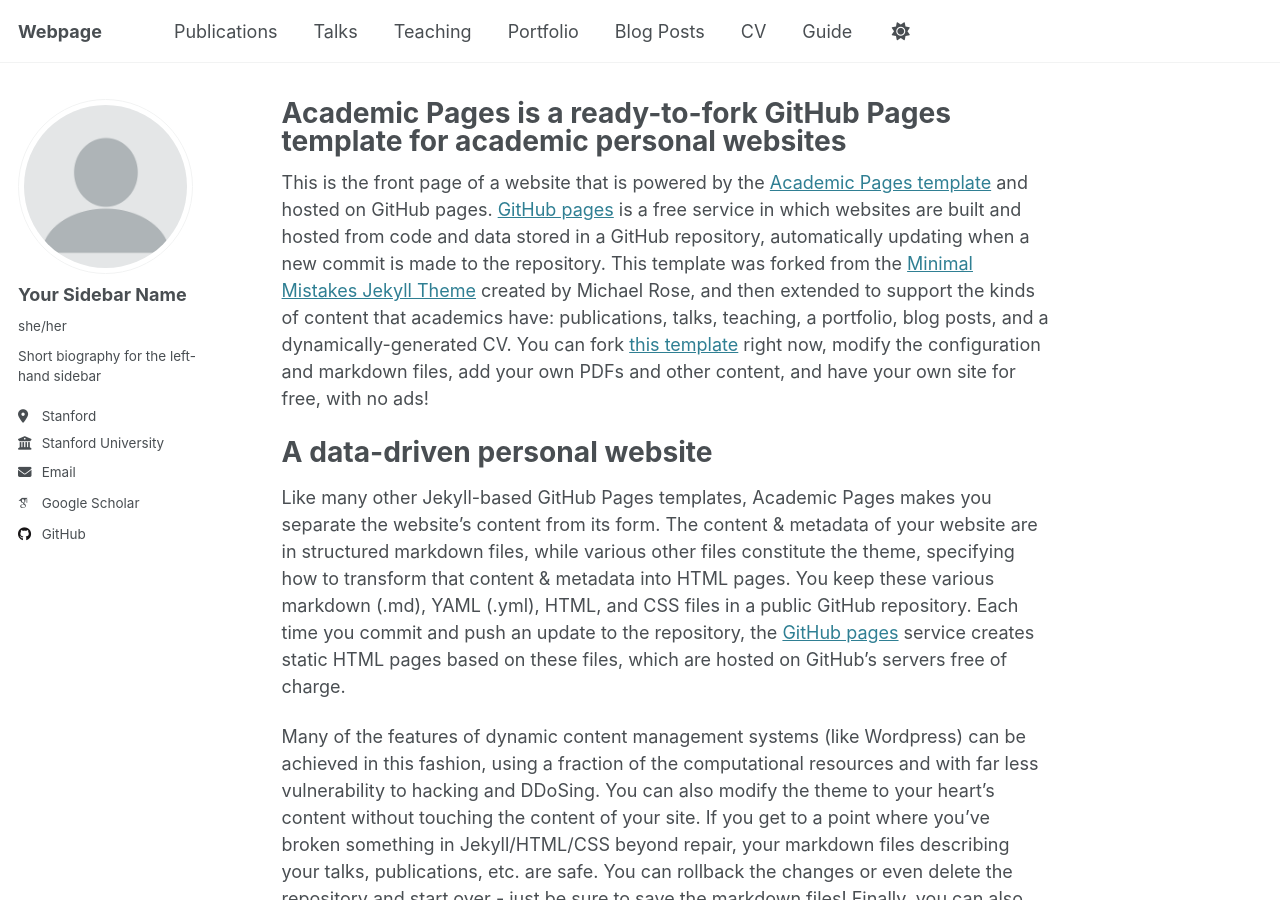
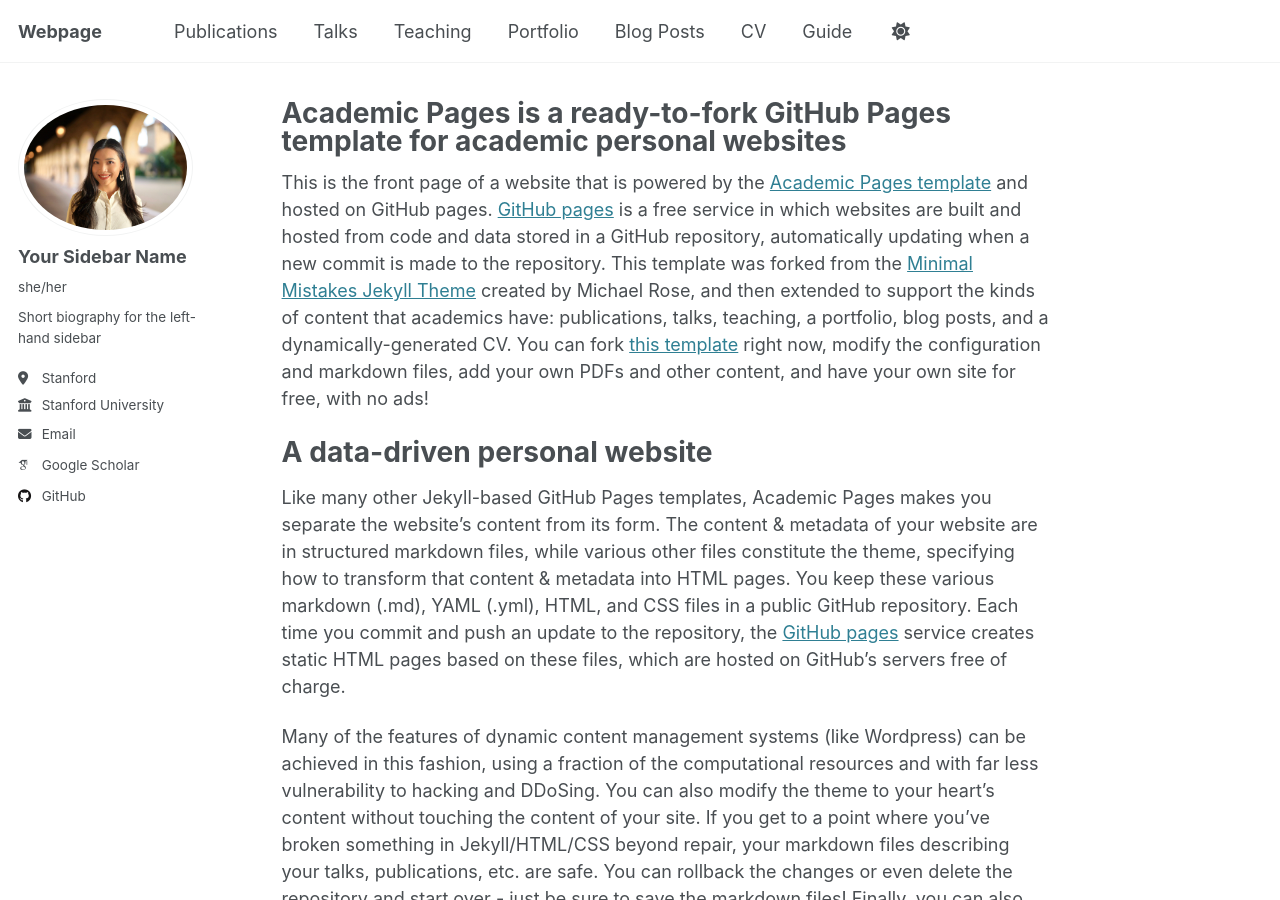
Before and after one commit to ruishi-chen/ruishi-chen.github.io, a Jekyll site: the page built from _pages/about.md, in a window 1280 px wide and 900 px high. Built offline with Jekyll 4.4.1, drawn with Linux system fonts in a browser that asks for light colours; some web fonts are replaced.

Commit message:
Update _config.yml

```diff
--- a/_config.yml
+++ b/_config.yml
@@ -22,7 +22,7 @@ repository               : "RuishiCh-git/ruishichen.github.io"
 #               Additional customization can be done by editing /_includes/author-profile.html
 author:
   # Biographic information
-  avatar           : "profile.png"
+  avatar           : "RuishiC.JPG"
   name             : "Your Sidebar Name"
   pronouns         : "she/her" # example: "she/her"
   bio              : "Short biography for the left-hand sidebar"
```
